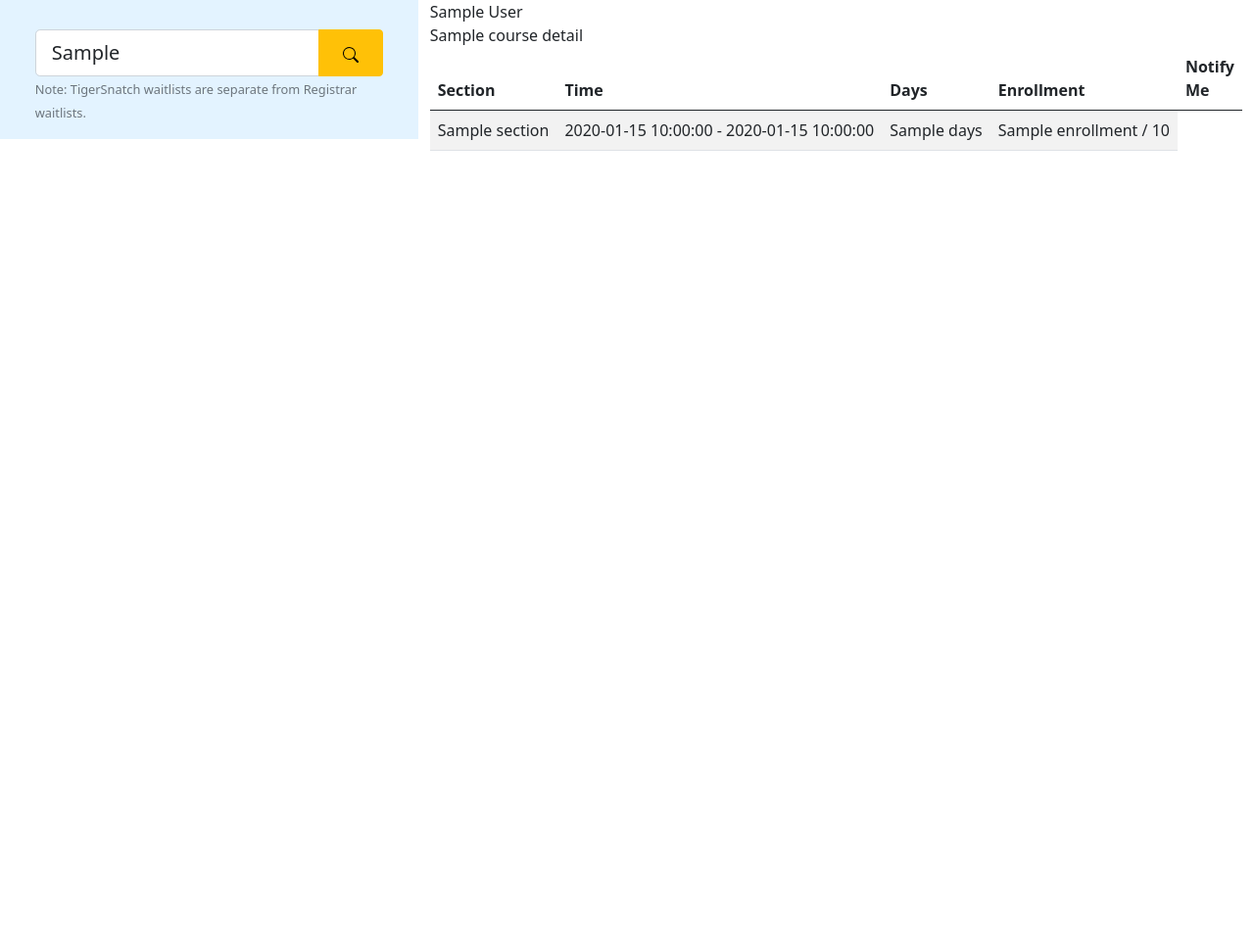
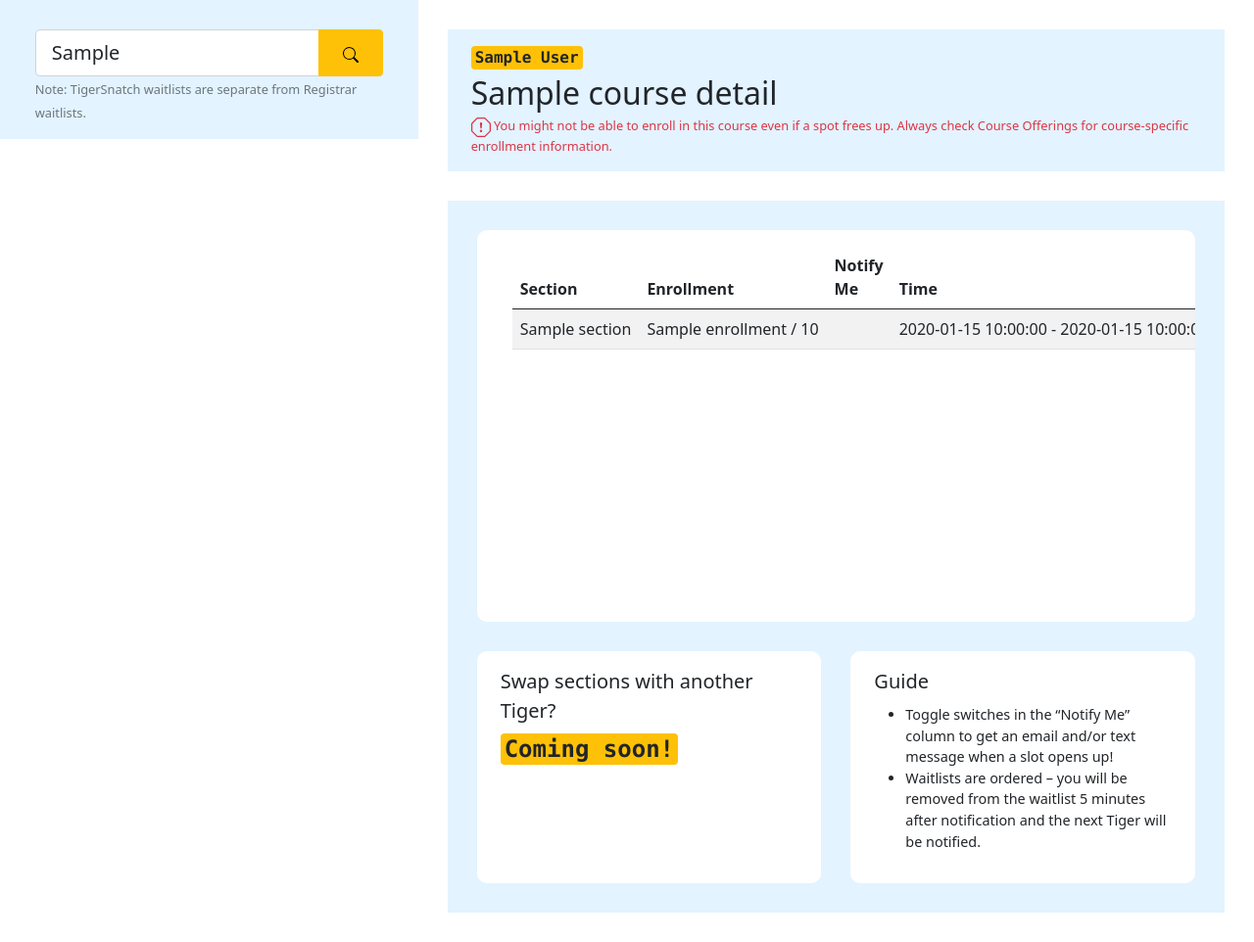
Before and after one commit to shannon-heh/TigerSnatch, a Flask app: template templates/course.html in a window 1280 px wide. Shown: the part 67-1029 px from the top of the page at 98% size. Before the commit the page ends 221 px from the top, so only its background shows below. Run offline with Flask 2, Linux system fonts and the light colour scheme; the template is opened without the code that fills it: most values are stand-ins (such as "Sample title", 1, 10 or a date in 2020); parts of the project's set-up code (start-up, migrations or seed data) failed here and were passed over.

Commit message:
course css

```diff
--- a/app.py
+++ b/app.py
@@ -169,7 +169,7 @@ def get_course():
                                search_res=res,
                                last_query=query)
     else:
-        html = render_template('course_info.html',
+        html = render_template('course_table.html',
                                course_details=course_details,
                                classes_list=classes_list,
                                curr_waitlists=curr_waitlists)
--- a/static/styles.css
+++ b/static/styles.css
@@ -108,59 +108,75 @@ a {
     color: black;
 }
 
-div#dashboard-wrapper {
+div#dashboard-wrapper,
+div#course-wrapper {
     padding-top: 30px;
     height: 100%;
     overflow: scroll;
     /* margin-bottom: 20px; */
 }
 
-div#dashboard-header {
+div#dashboard-header,
+div#course-header {
     background: var(--color-blue);
     font-weight: 500;
     margin-left: 30px;
     margin-right: 30px;
 }
 
-div#dashboard-content {
+div#dashboard-content,
+div#course-content {
     background: var(--color-blue);
     margin: 30px;
     padding: 30px 30px;
 }
 
-div#dashboard-table {
+div#dashboard-table,
+div#course-table {
     background: white;
     border-radius: 10px;
     margin-left: 0px;
     margin-right: 0px;
+    height: 400px;
+    overflow: auto;
 }
 
-div#dashboard-other {
+div#dashboard-other,
+div#course-other {
     margin: auto;
 }
 
 div#dashboard-prefs,
-div#dashboard-guide {
+div#dashboard-guide,
+div#course-mss,
+div#course-guide {
     background: white;
     margin-top: 30px;
     border-radius: 10px;
 }
 
 @media (min-width: 1200px) {
-    div#dashboard-prefs {
+    div#dashboard-prefs,
+    div#course-mss {
         margin-right: 15px;
     }
 
-    div#dashboard-guide {
+    div#dashboard-guide,
+    div#course-guide {
         margin-left: 15px;
     }
 }
 
 div#contact-preferences-header,
-div#guide-header {
+div#guide-header,
+div#mss-header {
     font-weight: 500;
 }
 
 div#guide-content {
     font-size: 0.9em;
 }
+
+div#course-warning {
+    font-size: 0.8em;
+}
--- a/templates/base.html
+++ b/templates/base.html
@@ -11,9 +11,9 @@
           $('.search-results-link').click(function(e) {
             e.preventDefault();
 
-            $('*').css("pointer-events", "none")
-            $('*').css("pointer", "wait")
-            $('*').css("filter", "blur(1px)")
+            $('#dashboard-wrapper').css("pointer-events", "none")
+            $('#dashboard-wrapper').css("pointer", "wait")
+            $('#dashboard-wrapper').css("filter", "blur(2px)")
 
             course_link = $(this).closest('a').attr('href')
             $.get(`${course_link}&refresh=false`,
@@ -22,9 +22,9 @@
                     $('#dashboard-wrapper').html(res)
                     window.history.pushState(res, '', course_link)
 
-                    $('*').css("filter", "")
-                    $('*').css("pointer", "")
-                    $('*').css("pointer-events", "")
+                    $('#dashboard-wrapper').css("filter", "")
+                    $('#dashboard-wrapper').css("pointer", "")
+                    $('#dashboard-wrapper').css("pointer-events", "")
                 });
           })
 
--- a/templates/course.html
+++ b/templates/course.html
@@ -3,7 +3,7 @@
 {% else %}
 <title>TigerSnatch | {{course_details.displayname}}</title>
 {% endif %} {% endblock %} {% block content %}
-<div id="search-wrapper" class="col-sm-4">
+<div id="search-wrapper" class="col-md-4">
     <form id="search-form" class="form-inline" action="/course" method="get">
         {% include 'search_form.html' %}
         <input type="hidden" name="courseid" value="{{course_details.courseid}}" />
@@ -11,8 +11,15 @@
     {% include 'search_results.html' %}
 </div>
 
-<div id="course-wrapper" class="col-sm-8">
-    {% include 'course_info.html' %}
+<div id="course-wrapper" class="col-md-8 px-0">
+    <div id="course-header" class="row">{% include 'course_header.html' %}</div>
+    <div id="course-content" class="row">
+        <div id="course-table" class="row px-4 py-3">{% include 'course_table.html' %}</div>
+        <div id="course-other" class="row px-0">
+            <div id="course-mss" class="col-xl px-4 py-3">{% include 'course_mss.html' %}</div>
+            <div id="course-guide" class="col-xl px-4 py-3">{% include 'course_guide.html' %}</div>
+        </div>
+    </div>
 </div>
 
 {% endblock %}
--- /dev/null
+++ b/templates/course_guide.html
@@ -0,0 +1,13 @@
+<div id="guide-header" class="fs-5 pb-2">Guide</div>
+<div id="guide-content">
+    <ul>
+        <li>
+            Toggle switches in the “Notify Me” column to get an email and/or text message when a
+            slot opens up!
+        </li>
+        <li>
+            Waitlists are ordered – you will be removed from the waitlist 5 minutes after
+            notification and the next Tiger will be notified.
+        </li>
+    </ul>
+</div>
--- /dev/null
+++ b/templates/course_header.html
@@ -0,0 +1,26 @@
+<div class="px-4 pt-3">
+    <span class="badge bg-warning text-dark font-monospace px-1 py-1 fs-6"
+        >{{ course_details.displayname }}</span
+    >
+</div>
+
+<div class="px-4 fs-2">{{ course_details.title }}</div>
+<div id="course-warning" class="px-4 pb-3 text-danger">
+    <svg
+        xmlns="http://www.w3.org/2000/svg"
+        width="20"
+        height="20"
+        fill="currentColor"
+        class="bi bi-exclamation-octagon"
+        viewBox="0 0 16 16"
+    >
+        <path
+            d="M4.54.146A.5.5 0 0 1 4.893 0h6.214a.5.5 0 0 1 .353.146l4.394 4.394a.5.5 0 0 1 .146.353v6.214a.5.5 0 0 1-.146.353l-4.394 4.394a.5.5 0 0 1-.353.146H4.893a.5.5 0 0 1-.353-.146L.146 11.46A.5.5 0 0 1 0 11.107V4.893a.5.5 0 0 1 .146-.353L4.54.146zM5.1 1L1 5.1v5.8L5.1 15h5.8l4.1-4.1V5.1L10.9 1H5.1z"
+        />
+        <path
+            d="M7.002 11a1 1 0 1 1 2 0 1 1 0 0 1-2 0zM7.1 4.995a.905.905 0 1 1 1.8 0l-.35 3.507a.552.552 0 0 1-1.1 0L7.1 4.995z"
+        />
+    </svg>
+    You might not be able to enroll in this course even if a spot frees up. Always check Course
+    Offerings for course-specific enrollment information.
+</div>
--- /dev/null
+++ b/templates/course_mss.html
@@ -0,0 +1,4 @@
+<div id="mss-header" class="fs-5 pb-2">Swap sections with another Tiger?</div>
+<div class="">
+    <span class="badge bg-warning text-dark font-monospace px-1 py-1 fs-4">Coming soon!</span>
+</div>
--- a/templates/course_info.html
+++ b/templates/course_table.html
@@ -2,32 +2,21 @@
 <div>Search for a course...</div>
 {% else %}
 
-<div>
-    <div>{{course_details.displayname}}</div>
-    <div>{{course_details.title}}</div>
-</div>
-
-<div class="table-responsive-lg">
+<div class="table-responsive-xl">
     <table class="table table-hover table-striped">
         <thead>
             <tr>
                 <th scope="col">Section</th>
+                <th scope="col">Enrollment</th>
+                <th scope="col">Notify Me</th>
                 <th scope="col">Time</th>
                 <th scope="col">Days</th>
-                <th scope="col">Enrollment</th>
-                <th scope="col">Notify Me</th>
             </tr>
         </thead>
         <tbody>
             {% for class in classes_list %}
             <tr>
                 <td>{{class.section}}</td>
-                {% if class.end_time == "" %}
-                <td>{{class.start_time}}</td>
-                {% else %}
-                <td>{{class.start_time}} - {{class.end_time}}</td>
-                {% endif %}
-                <td>{{class.days}}</td>
                 <td>{{class.enrollment}} / {{class.capacity}}</td>
                 {% if class.isFull %} {% if class.classid in curr_waitlists %}
                 <td>
@@ -54,7 +43,14 @@
                         />
                     </div>
                 </td>
-                {% endif %} {% endif %}
+                {% endif %} {% else %}
+                <td></td>
+                {% endif %} {% if class.end_time == "" %}
+                <td>{{class.start_time}}</td>
+                {% else %}
+                <td>{{class.start_time}} - {{class.end_time}}</td>
+                {% endif %}
+                <td>{{class.days}}</td>
             </tr>
             {% endfor %}
         </tbody>
```
